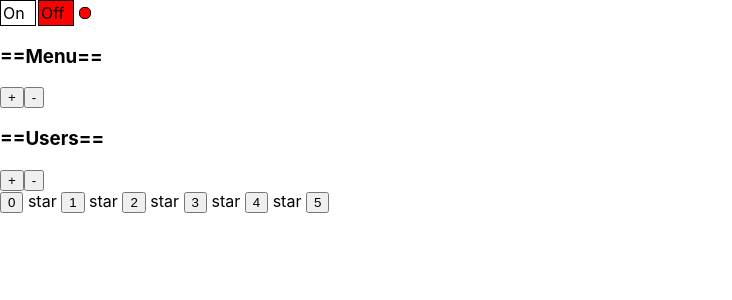
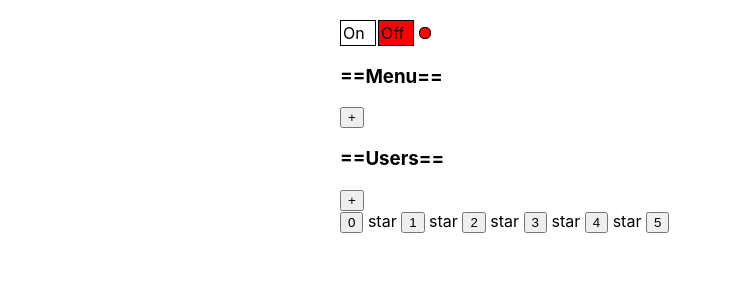
Before and after one commit to ItEmigrant/TypeScript, a React (Create React App) app: page / in a window 1280 px wide. Shown: the top 300 px of the page, without its empty margins (0-732 px from the left). Built offline with nearby package versions, Linux system fonts and the light colour scheme.

Commit message:
lesson6useStateEnd

```diff
--- a/src/App.css
+++ b/src/App.css
@@ -1,14 +1,17 @@
 .App {
     text-align: center;
+
+
+}
+.App1 {
+    width:600px;
+    margin: 20px auto;
+
 }
 #SQUARE {
     width: 100px;
     height: 100px;
     background: green;
-
-
-
-
 }
 
 #SQUARE1 {
@@ -17,9 +20,8 @@
     background: red;
 
 
+}
 
-
-}
 .App-logo {
     height: 40vmin;
     pointer-events: none;
--- a/src/App.tsx
+++ b/src/App.tsx
@@ -10,7 +10,7 @@ import {UnRating} from "./components/UnConrtRating/UnRating";
 function App() {
 
     return (
-        <div>
+        <div className={"App1"}>
             {/* <PageTitle title={"This is APP component!"}/>
             <PageTitle title={"My friends!"}/>
             Article 1
--- a/src/components/AccSelfContr/UnAccordion.tsx
+++ b/src/components/AccSelfContr/UnAccordion.tsx
@@ -12,8 +12,8 @@ export function UnAccordion (props: AccordionPropsType) {
 
         return <div>
             <AccordionTitle title={props.titleValue}/>
-            <button onClick={()=>(setCollapsed(false))}>+</button>
-            <button onClick={()=>(setCollapsed(true))}>-</button>
+            <button onClick={()=>(setCollapsed(!collapsed))}>+</button>
+
             {!collapsed && <AccordionBody/>}
         </div>
 
```
Lines whose indentation alone changed are shown as unchanged.
